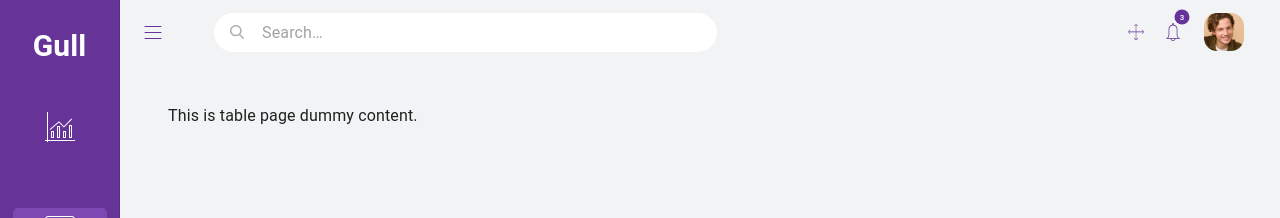
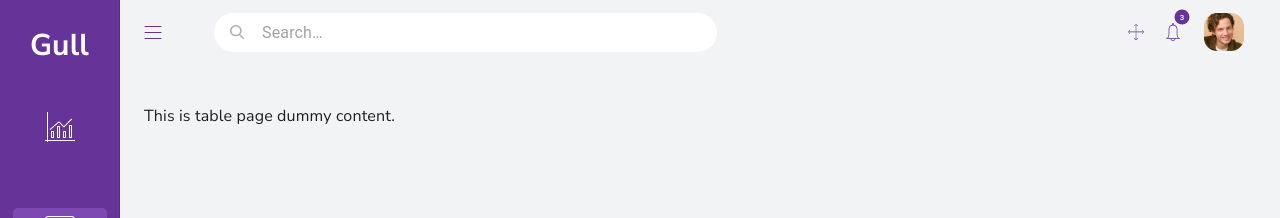
Before and after one commit to heartsantor/test_project_UI_Lib, a Next.js app: page /table in a window 1280 px wide. Shown: the top 218 px of the page. Built offline with nearby package versions, Linux system fonts and the light colour scheme.

Commit message:
fix: some issues

```diff
--- a/src/layout/Layout.js
+++ b/src/layout/Layout.js
@@ -4,8 +4,6 @@ const Layout = ({ children }) => {
     return (
         <>
             <Head>
-                <link rel="preconnect" href="https://fonts.googleapis.com" />
-                <link rel="preconnect" href="https://fonts.gstatic.com" crossorigin />
                 <link href="https://fonts.googleapis.com/css2?family=Nunito+Sans:ital,wght@0,300;0,400;0,600;0,700;1,300&display=swap" rel="stylesheet" />
             </Head>
             <Header>
--- a/src/pages/_app.js
+++ b/src/pages/_app.js
@@ -14,8 +14,8 @@ const theme = createMuiTheme({
     background: {
       default: '#F1F3F4',
     },
-    typography:{
-      fontFamily: "Nunito Sans, sans-serif"
+    typography: {
+      fontFamily: ['Nunito Sans', 'sans-serif'].join(',')
     }
   }
 })
--- a/src/pages/table.js
+++ b/src/pages/table.js
@@ -1,9 +1,9 @@
-import Container from '@material-ui/core/Container';
+
 const Table = () => {
     return (
-        <Container>
+        <div>
             <p>This is table page dummy content.</p>
-        </Container>
+        </div>
     )
 }
 
--- a/src/styles/globals.css
+++ b/src/styles/globals.css
@@ -2,7 +2,7 @@ html,
 body {
   padding: 0;
   margin: 0;
-  font-family: 'Nunito Sans', sans-serif;
+  font-family: 'Nunito Sans', sans-serif !important;
   background: #F1F3F4;
 }
 
```
